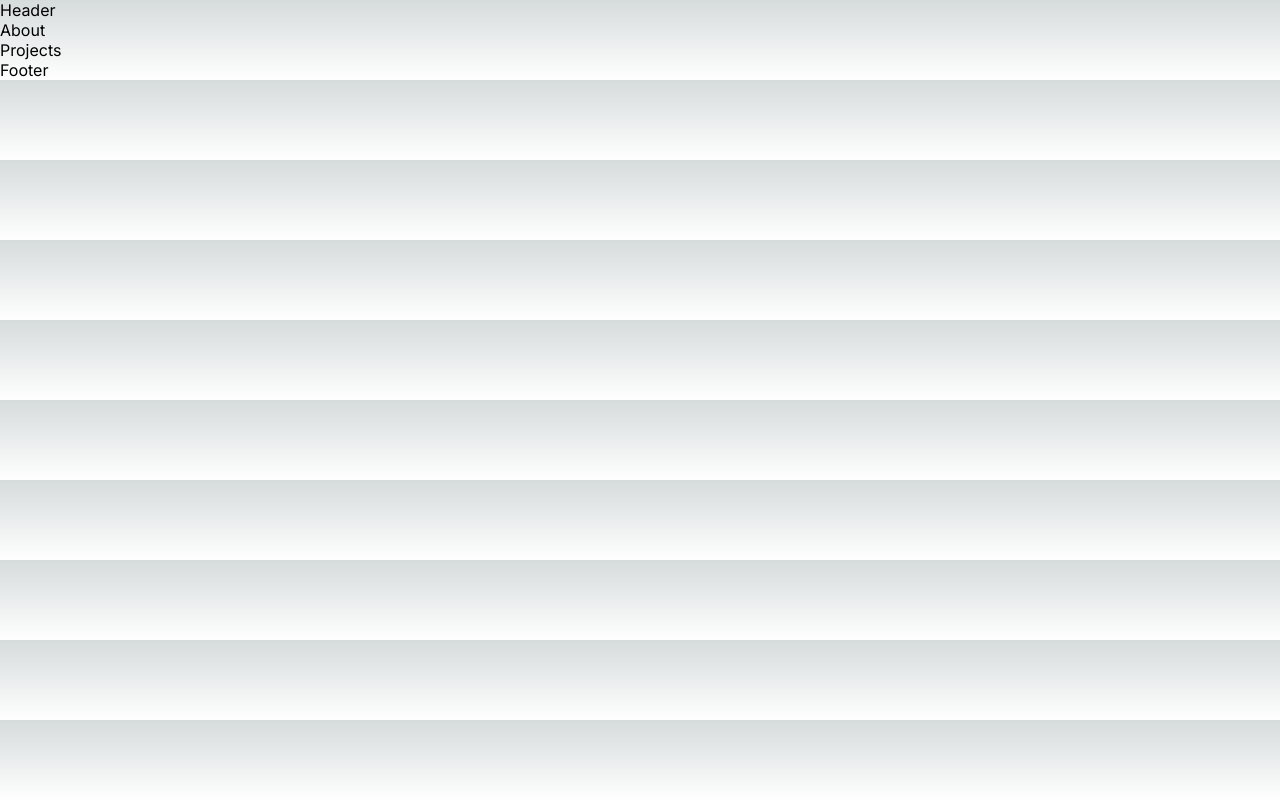
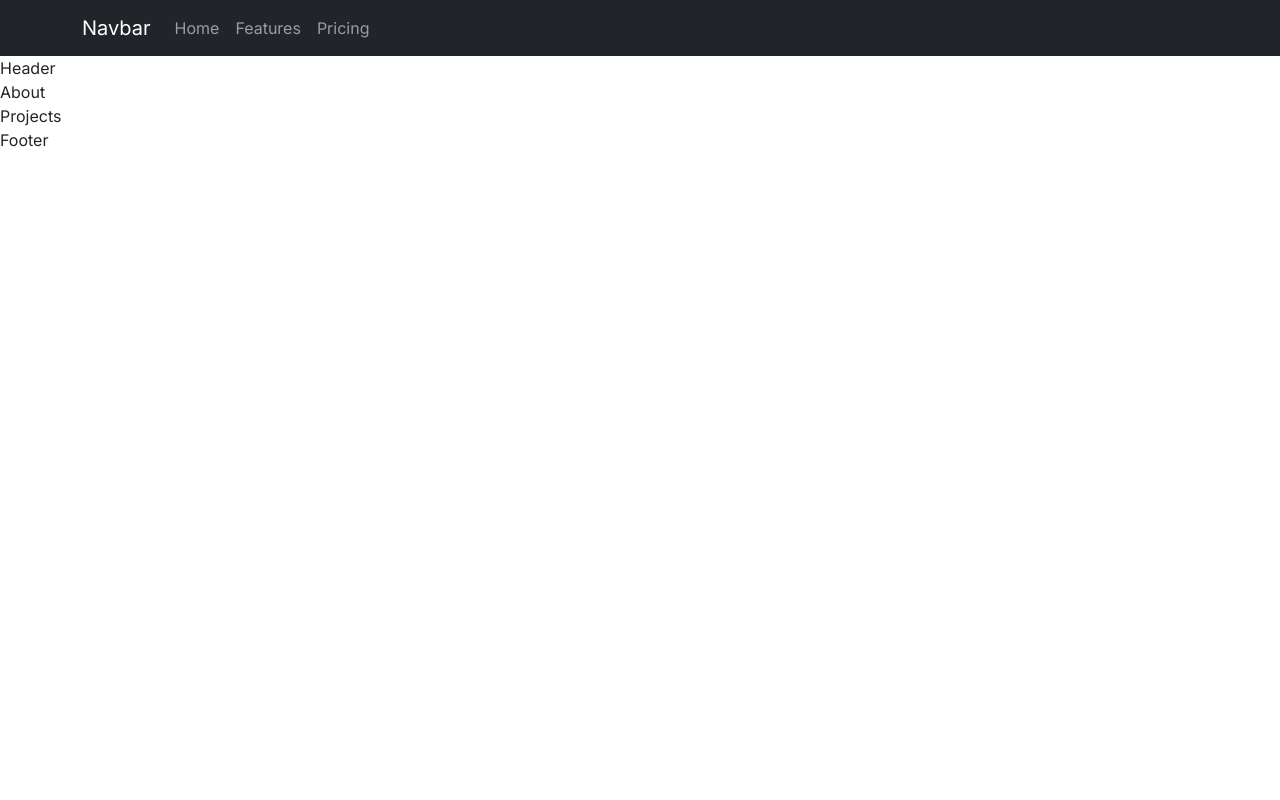
Before and after one commit to AndreyBV5/Primera_Prueba_Progra_Part2, a Next.js app in the folder portafolio-app/: page / in a window 1280 px wide. Built offline with nearby package versions, Linux system fonts and the light colour scheme.

Commit message:
Navbar
se creo un navbar con boostrap

```diff
--- a/portafolio-app/src/app/components/About.tsx
+++ b/portafolio-app/src/app/components/About.tsx
@@ -1,3 +1,4 @@
+"use client"
 import React from 'react'
 
 const About = () => {
--- a/portafolio-app/src/app/components/Hero.tsx
+++ b/portafolio-app/src/app/components/Hero.tsx
@@ -1,3 +1,4 @@
+"use client"
 import React from 'react'
 
 const Hero = () => {
--- /dev/null
+++ b/portafolio-app/src/app/components/Navbar.tsx
@@ -0,0 +1,23 @@
+"use client"
+import React from 'react';
+import Container from 'react-bootstrap/Container';
+import {Nav, Navbar} from "react-bootstrap"
+
+function ColorSchemesExample() {
+  return (
+    <>
+      <Navbar bg="dark" variant="dark">
+        <Container>
+          <Navbar.Brand href="#home">Navbar</Navbar.Brand>
+          <Nav className="me-auto">
+            <Nav.Link href="#home">Home</Nav.Link>
+            <Nav.Link href="#features">Features</Nav.Link>
+            <Nav.Link href="#pricing">Pricing</Nav.Link>
+          </Nav>
+        </Container>
+      </Navbar>
+    </>
+  );
+}
+
+export default ColorSchemesExample;
--- a/portafolio-app/src/app/components/Projects.tsx
+++ b/portafolio-app/src/app/components/Projects.tsx
@@ -1,3 +1,4 @@
+"use client"
 import React from 'react'
 
 const Projects = () => {
--- a/portafolio-app/src/app/page.tsx
+++ b/portafolio-app/src/app/page.tsx
@@ -1,24 +1,23 @@
-import Image from 'next/image'
-import styles from './page.module.css'
-
+"use client"
+import 'bootstrap/dist/css/bootstrap.min.css';
 import React from 'react'
 import Header from './components/Header'
 import Hero from './components/Hero'
 import About from './components/About'
 import Projects from './components/Projects'
 import Footer from './components/Footer'
+import ColorSchemesExample from './components/Navbar'
+
 
 const page = () => {
   return (
     <div>
+      <ColorSchemesExample/>
       <Header/>
       <Hero/>
       <About/>
       <Projects/>
       <Footer/>
-
-
-
     </div>
   )
 }
```
